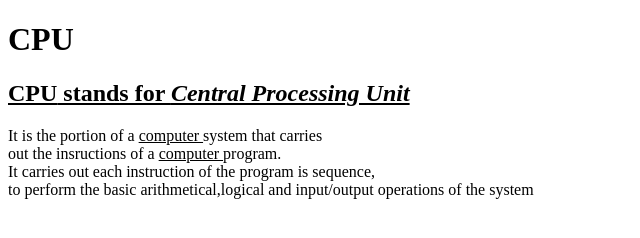
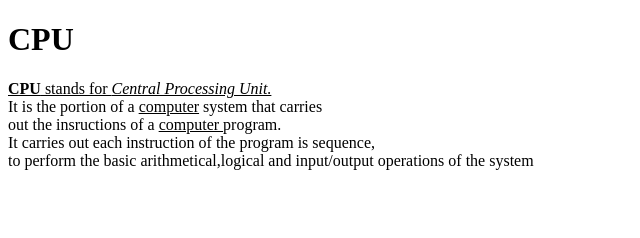
Before and after one commit to iamneo-production/dbbefafbeeaddadaeccdfffebaeceaec, a plain HTML site: page public/index.html in a window 1280 px wide. Shown: the whole page, without its empty margins (0-640 px from the left). Drawn offline with Linux system fonts and the light colour scheme.

Commit message:
Backup Commit

```diff
--- a/public/index.html
+++ b/public/index.html
@@ -9,12 +9,14 @@
 </head>
 <body>
     <h1>CPU</h1>
-    <h2><u><b>CPU</b> stands for <i>Central Processing Unit</i></u><br></h2>
-        It is the portion of a <u> computer </u> system that carries<br>
-        out the insructions of a <u>computer </u>program.<br>
-       It carries out each instruction of the program is sequence,<br>
-      to perform the basic arithmetical,logical and input/output operations of the system<br>
+    <p>
 
+    <u> <b>CPU</b> stands for <i>Central Processing Unit.</i> </u> <br>
+    It is the portion of a <u>computer</u> system that carries<br>
+    out the insructions of a <u>computer </u>program.<br>
+    It carries out each instruction of the program is sequence,<br>
+    to perform the basic arithmetical,logical and input/output operations of the system<br>
+    </p>
 
 </body>
 </html>
```
